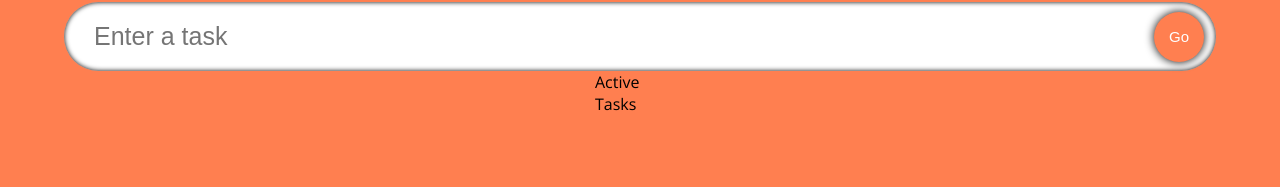
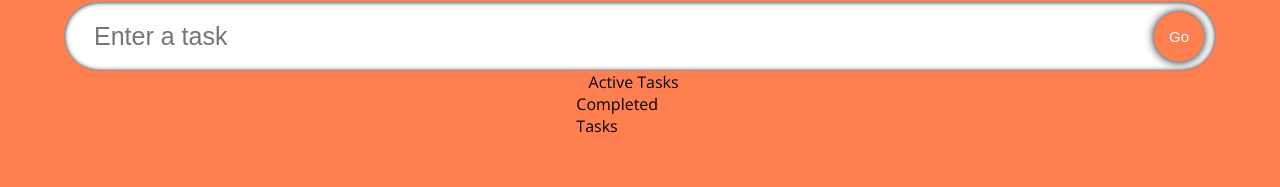
Before and after one commit to KennedyMungai/todolistAnother, a React (Create React App) app: page / in a window 1280 px wide. Shown: the part 113-300 px from the top of the page. Built offline with nearby package versions, Linux system fonts and the light colour scheme; the HTML template or start-up script is replaced by a standard one.

Commit message:
Copied the code to the completed tasks section

```diff
--- a/src/components/TodoList.tsx
+++ b/src/components/TodoList.tsx
@@ -27,7 +27,19 @@ const TodoList: React.FC<Props> = ({todos, setTodos}) => {
                 }
             </div>
             <div className="todos remove">
-
+            <span className="todo__heading">
+                    Completed Tasks
+                </span>
+                {
+                    todos.map(todo => (
+                        <SingleTodo
+                        todo={todo}
+                        key={todo.id}
+                        todos={todos}
+                        setTodos={setTodos}
+                        />
+                    ))
+                }
             </div>
         </div>
     )
```
